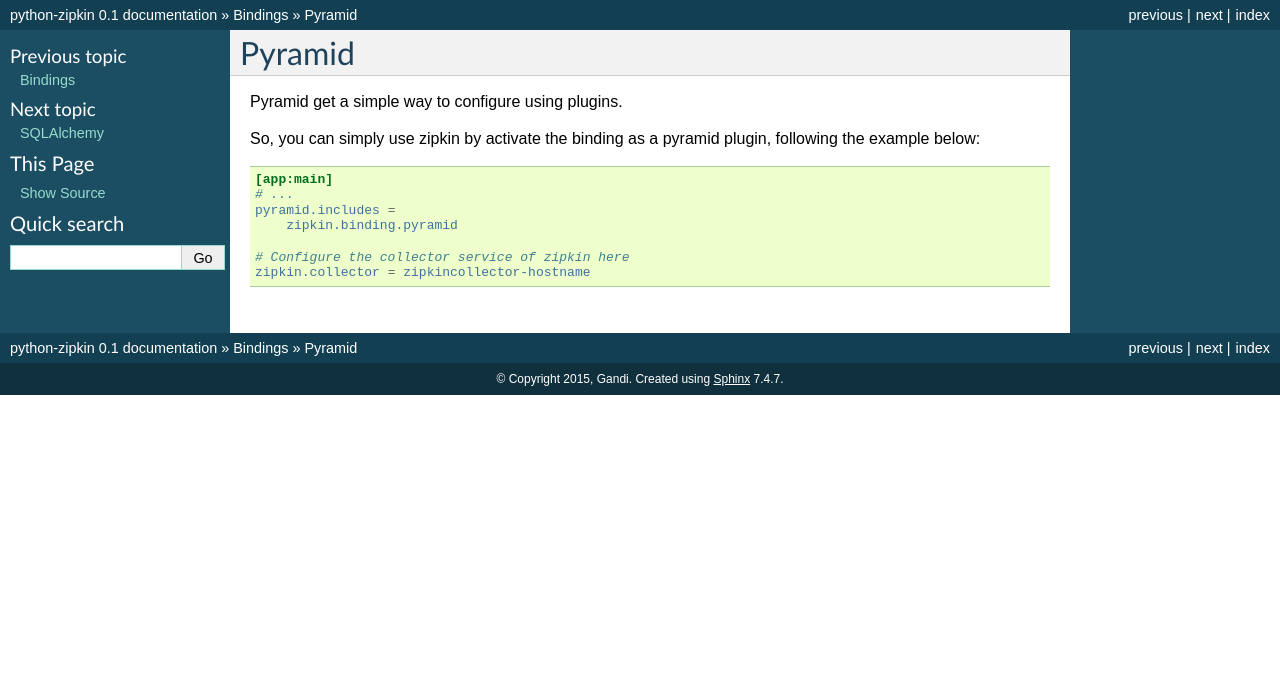
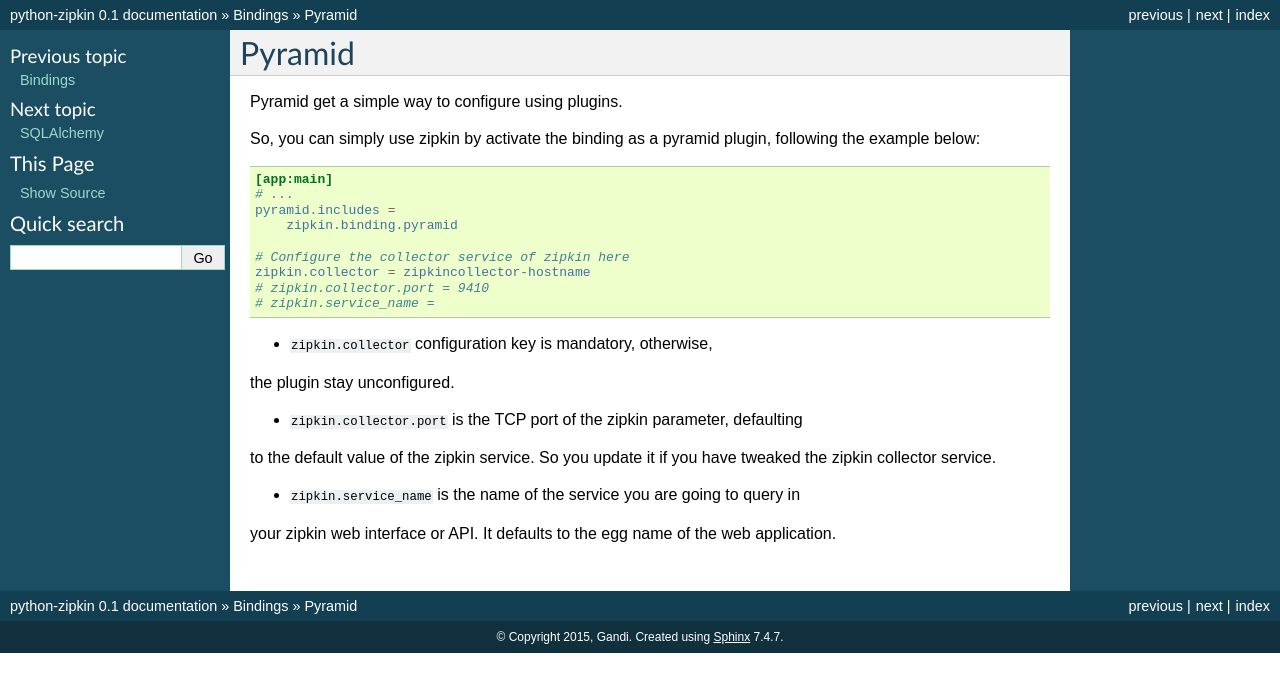
Before and after one commit to Gandi/python-zipkin, a Sphinx documentation site: the page built from docs/bindings/pyramid.rst, in a window 1280 px wide. Shown: the top 692 px of the page. Built offline with Sphinx 7.4.7, drawn with Linux system fonts in a browser that asks for light colours.

Commit message:
Update documentation

```diff
--- a/docs/bindings/pyramid.rst
+++ b/docs/bindings/pyramid.rst
@@ -17,3 +17,17 @@
 
   # Configure the collector service of zipkin here
   zipkin.collector = zipkincollector-hostname
+  # zipkin.collector.port = 9410
+  # zipkin.service_name =
+
+
+* ``zipkin.collector`` configuration key is mandatory, otherwise,
+the plugin stay unconfigured.
+
+* ``zipkin.collector.port`` is the TCP port of the zipkin parameter, defaulting
+to the default value of the zipkin service. So you update it if you have
+tweaked the zipkin collector service.
+
+* ``zipkin.service_name`` is the name of the service you are going to query in
+your zipkin web interface or API. It defaults to the egg name of the web
+application.
```
